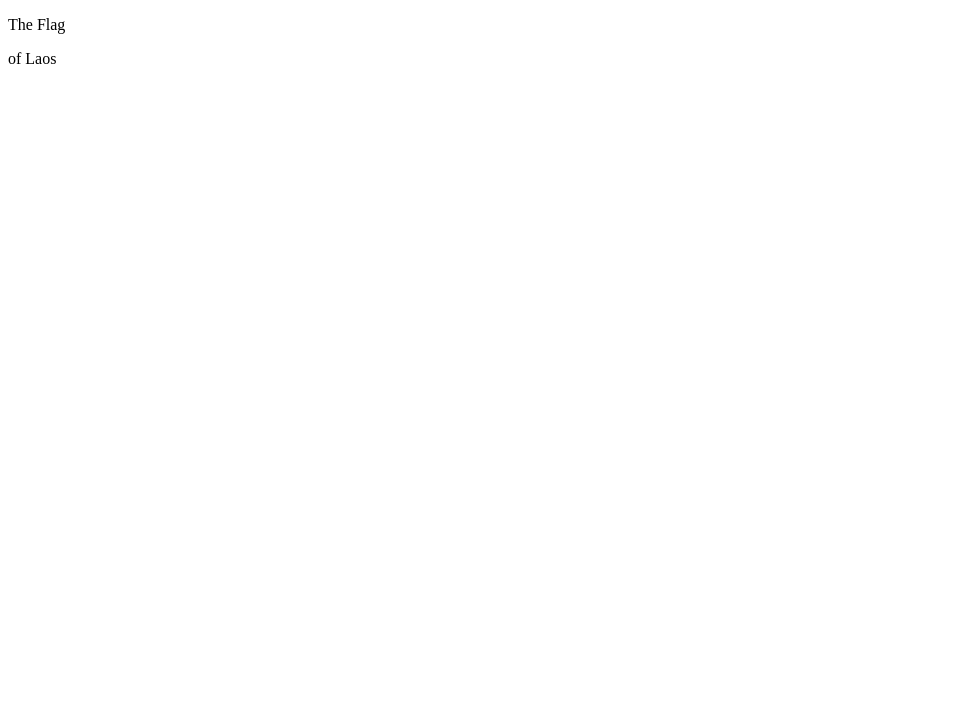
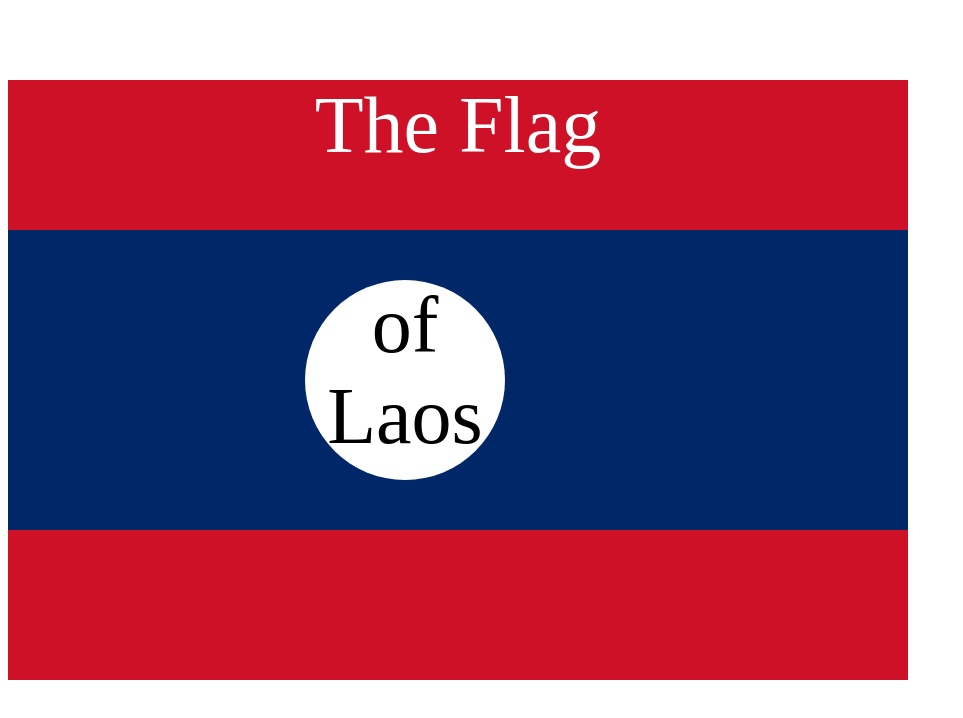
Before and after one commit to UpskillOurself/Ashok-Web-development, a plain HTML site: page 7.3 CSS Flag Project/index.html in a window 1280 px wide. Shown: the whole page, without its empty margins (0-963 px from the left). Drawn offline with Linux system fonts and the light colour scheme.

Commit message:
Section 7 practice codes and project

```diff
--- a/7.3 CSS Flag Project/index.html
+++ b/7.3 CSS Flag Project/index.html
@@ -6,6 +6,35 @@
   <title>CSS Flag Project</title>
   <style>
     /* Write your CSS Code here */
+    .flag{
+      background-color: rgb(206,17,38);
+      height: 600px;
+      width: 900px;
+      position: relative;
+    }
+    div>div>div{
+      background-color: rgb(0,40,104);
+      height: 300px;
+      width: 900px;
+      position: absolute;
+      top: 25%;
+    }
+    div>div>p{
+      background-color: rgb(255,255,255);
+      border-radius: 50%;
+      height: 200px;
+      width: 200px;
+      position: absolute;
+      left: 33%;
+      top: -10%;
+      text-align: center;
+      font-size: 5em;
+    }
+    .flag>p{
+      color: white;
+      text-align: center;
+      font-size: 5em;
+    }
 
   </style>
 </head>
```
Also changed, not shown: 7.0 CSS Cascade/style.css (+10 -0 lines), 7.1 Combining Selectors/style.css (+19 -0 lines), 7.2 CSS Positioning/index.html (+17 -0 lines), 1 other file.
